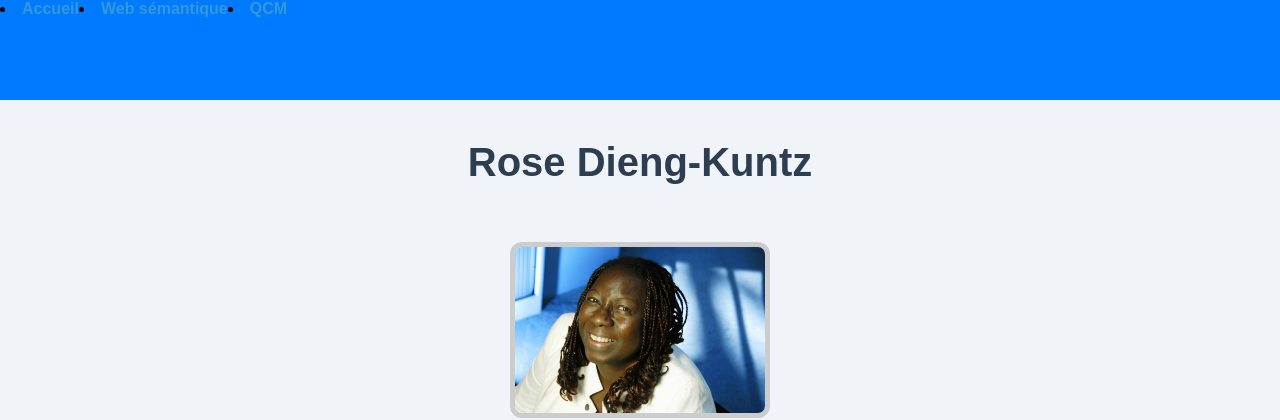
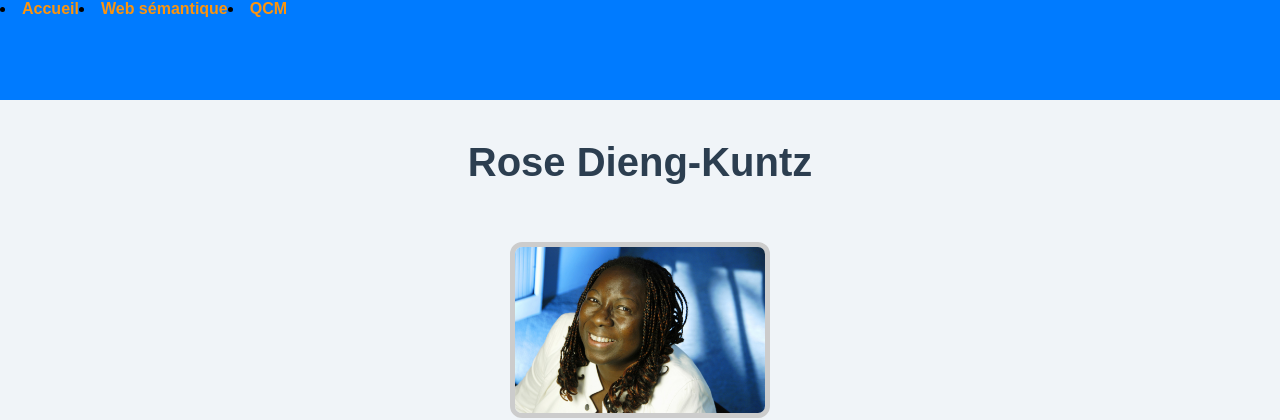
Before and after one commit to capitaine-tornado/rose-dieng-kuntz, a Flask app: page / in a window 1280 px wide. Shown: the top 420 px of the page. Run offline with Flask 3, Linux system fonts and the light colour scheme.

Commit message:
Update style.css

```diff
--- a/static/style.css
+++ b/static/style.css
@@ -40,6 +40,12 @@ a {
 
 a:hover {
   color: #1abc9c;
+}
+
+a.top-title {
+  text-decoration: none;
+  color: #fc940d;
+  font-weight: bold;
 }
 
 button {
```
